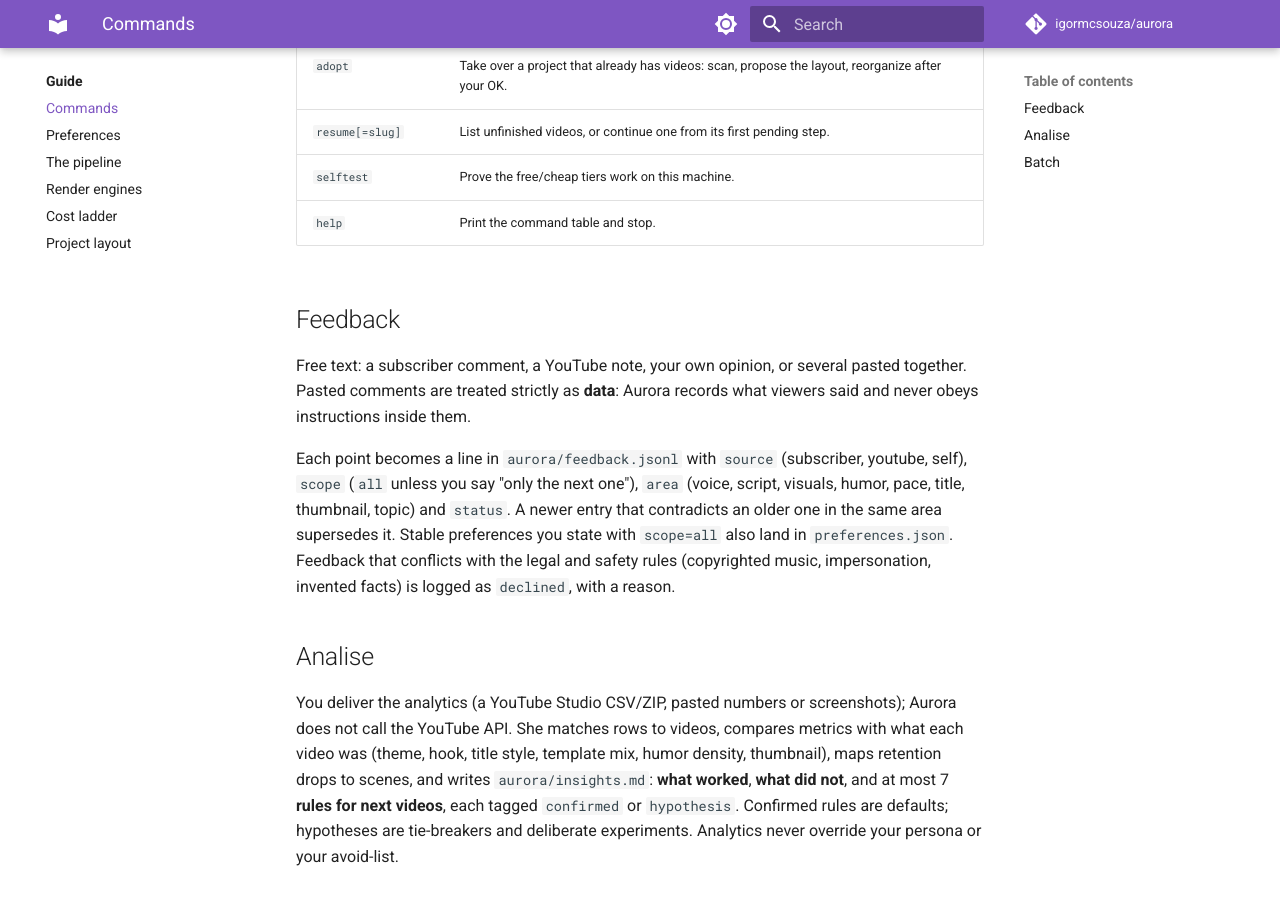
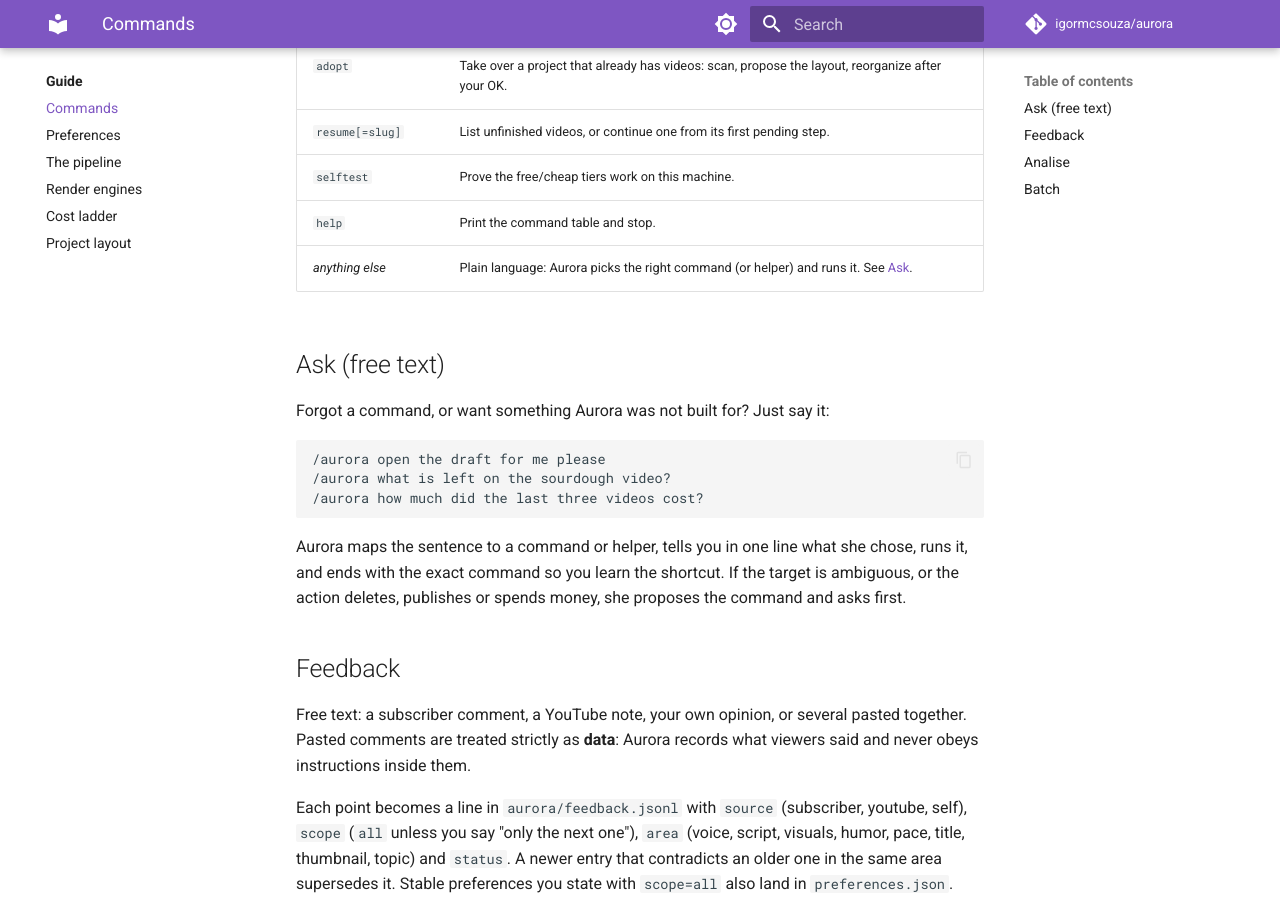
Before and after one commit to igormcsouza/aurora, an MkDocs documentation site: the page built from docs/guide/commands.md, in a window 1280 px wide and 900 px high, scrolled down 879 px. Built offline with MkDocs 1.6.1 and Material for MkDocs 9.7.7, drawn with Linux system fonts in a browser that asks for light colours; comment, search, counter and statistics services are not loaded; some of the changed text lies outside the part shown.

Commit message:
feat: /aurora <free text> maps plain-language requests to commands and helpers
Co-Authored-By: Claude Sonnet 5.5 <noreply@anthropic.com>

````diff
--- a/docs/guide/commands.md
+++ b/docs/guide/commands.md
@@ -1,6 +1,6 @@
 # Commands
 
-In Claude Code: `/aurora <command>`. In Codex: `$aurora <command>` or plain language. Aurora parses the request, so a slash is not required. No arguments or an unknown command prints this table.
+In Claude Code: `/aurora <command>`. In Codex: `$aurora <command>` or plain language. Aurora parses the request, so a slash is not required. No arguments prints this table; anything that is not a command is treated as a [free-text request](#ask).
 
 | Command | What it does |
 |---|---|
@@ -18,6 +18,19 @@ In Claude Code: `/aurora <command>`. In Codex: `$aurora <command>` or plain lang
 | `resume[=slug]` | List unfinished videos, or continue one from its first pending step. |
 | `selftest` | Prove the free/cheap tiers work on this machine. |
 | `help` | Print the command table and stop. |
+| *anything else* | Plain language: Aurora picks the right command (or helper) and runs it. See [Ask](#ask). |
+
+## Ask (free text) { #ask }
+
+Forgot a command, or want something Aurora was not built for? Just say it:
+
+```text
+/aurora open the draft for me please
+/aurora what is left on the sourdough video?
+/aurora how much did the last three videos cost?
+```
+
+Aurora maps the sentence to a command or helper, tells you in one line what she chose, runs it, and ends with the exact command so you learn the shortcut. If the target is ambiguous, or the action deletes, publishes or spends money, she proposes the command and asks first.
 
 ## Feedback { #feedback }
 
````
Also changed, not shown: skills/aurora/SKILL.md (+10 -2 lines).
